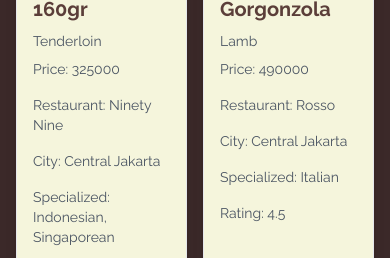
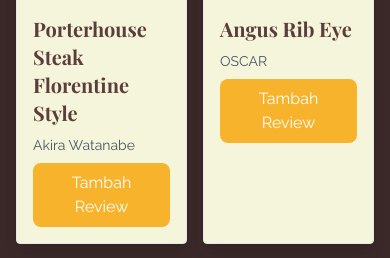
Before and after one commit to TSA-UI/referendum, a Django app: page /review/create-review-entry in a window 390 px wide. Shown: the part 4428-4686 px from the top of the page. Run offline with Django 5.2, Linux system fonts and the light colour scheme; data comes from the database, SQL or seed files in the repository; some libraries are stand-ins or nearby versions.

Commit message:
nambahin card di page ingin review menu apa, ajaxnya belom

```diff
--- a/review/admin.py
+++ b/review/admin.py
@@ -1,5 +1,5 @@
 from django.contrib import admin
-from .models import ReviewEntry  # Import your model
+from review.models import ReviewEntry  # Import your model
 
 class ReviewEntryAdmin(admin.ModelAdmin):
     list_display = ('id', 'user', 'rating', 'menu', 'place', 'description')  # Adjust fields as necessary
--- a/review/templates/create_review_entry.html
+++ b/review/templates/create_review_entry.html
@@ -1,9 +1,11 @@
 {% extends "base.html" %}
 {% include 'navbar.html' %}
+{% load static %}
 
 {% block meta %}
     <title>Menu Steak</title>
     <link href="https://fonts.googleapis.com/css2?family=Inter:wght@300;400;600&display=swap" rel="stylesheet">
+    <link href="https://fonts.googleapis.com/css2?family=Playfair+Display:wght@700&display=swap" rel="stylesheet">
     <link rel="stylesheet" href="/static/css/style.css">
 {% endblock meta %}
 
@@ -25,27 +27,17 @@
                 <img class="w-full h-64 object-cover" src="{{ menu.image }}" alt="{{ menu.menu }}">
             </div>
             <div class="px-4 md:px-6 py-4">
-                <div class="text-xl text-[#5B3E39] font-inter font-bold mb-2">
+                <div class="text-xl text-[#5B3E39] font-bold mb-2" style="font-family: 'Playfair Display', serif;">
                     {{ menu.menu }}
                 </div>
                 <div class="text-sm text-gray-600 mb-2">
-                    {{ menu.category }}
+                    {{ menu.restaurant_name }}
                 </div>
-                <div class="text-sm text-gray-600 mb-4">
-                    Price: {{ menu.price }}
-                </div>
-                <div class="text-sm text-gray-600 mb-4">
-                    Restaurant: {{ menu.restaurant_name }}
-                </div>
-                <div class="text-sm text-gray-600 mb-4">
-                    City: {{ menu.city }}
-                </div>
-                <div class="text-sm text-gray-600 mb-4">
-                    Specialized: {{ menu.specialized }}
-                </div>
-                <div class="text-sm text-gray-600 mb-4">
-                    Rating: {{ menu.rating }}
-                </div>
+                <button data-modal-target="crudModal" data-modal-toggle="crudModal"
+                    class="btn bg-[#F7B32B] hover:bg-[#F7A52B] text-white font-reguler py-2 px-4 rounded-lg transition duration-300 ease-in-out transform hover:-translate-y-1 hover:scale-105"
+                    onclick="showModal();">
+                    Tambah Review
+                 </button>
             </div>
         </div>
     {% endfor %}
@@ -54,5 +46,111 @@
 {% endblock content %}
 
 {% block script %}
-<script src="/static/js/ajax_menu.js"></script>
+<script src="/static/js/ajax_menu.js">
+
+async function refreshReviewEntries() {
+    document.getElementById("review_entry_cards").innerHTML = "";
+    document.getElementById("review_entry_cards").className = "";
+    const reviewEntries = await getReviewEntries();
+    let htmlString = "";
+    let classNameString = "";
+
+    if (reviewEntries.length === 0) {
+      classNameString = "flex flex-col items-center justify-center min-h-[24rem] p-6";
+      htmlString = `
+            <div class="flex flex-col items-center justify-center min-h-[24rem] p-6">
+                <img src="{% static 'image/sedih-banget.png' %}" alt="Sad face" class="w-32 h-32 mb-4"/>
+                <p class="text-center text-gray-600 mt-4">Belum ada data product pada mental health tracker.</p>
+            </div>
+        `;
+    }
+    else {
+      classNameString = "columns-1 sm:columns-2 lg:columns-3 gap-6 space-y-6 w-full"
+      reviewEntries.forEach((item) => {
+        const menu = DOMPurify.sanitize(item.fields.menu);
+        const place = DOMPurify.sanitize(item.fields.place);
+        console.log(item);
+
+        htmlString += `
+            <div class="relative bg-[#F5F5DC] shadow-lg rounded-lg overflow-hidden mb-6">
+            <!-- Product Details -->
+            <div class="p-4">
+                <!-- Product Name -->
+                <h3 class="font-bold text-xl text-[#5B3E39] mb-2">${item.fields.menu}</h3>
+
+                <!-- Product Price -->
+                <div class="flex items-center space-x-2 mb-2">
+                <p class="text-xl font-semibold text-indigo-600">${item.fields.place},</p>
+                </div>
+
+                <!-- Product Description -->
+                <p class="text-gray-600 mb-4">${item.fields.description}</p>
+            </div>
+            </div>`
+
+      });
+    }
+    document.getElementById("review_entry_cards").className = classNameString;
+    document.getElementById("review_entry_cards").innerHTML = htmlString;
+  }
+  refreshReviewEntries();
+
+  const modal = document.getElementById('crudModal');
+  const modalContent = document.getElementById('crudModalContent');
+
+  function showModal() {
+    console.log("HELLO");
+
+    const modal = document.getElementById('crudModal');
+    const modalContent = document.getElementById('crudModalContent');
+
+    modal.classList.remove('hidden');
+    setTimeout(() => {
+      modalContent.classList.remove('opacity-0', 'scale-95');
+      modalContent.classList.add('opacity-100', 'scale-100');
+    }, 50);
+  }
+
+  function hideModal() {
+    const modal = document.getElementById('crudModal');
+    const modalContent = document.getElementById('crudModalContent');
+
+    modalContent.classList.remove('opacity-100', 'scale-100');
+    modalContent.classList.add('opacity-0', 'scale-95');
+
+    setTimeout(() => {
+      modal.classList.add('hidden');
+    }, 150);
+  }
+
+  document.getElementById("cancelButton").addEventListener("click", hideModal);
+  document.getElementById("closeModalBtn").addEventListener("click", hideModal);
+
+  function addReviewEntry() {
+    fetch("{% url 'review:create-review-entry-ajax' %}", {
+      method: "POST",
+      body: new FormData(document.querySelector('#ReviewEntryForm')),
+    })
+      .then(response => {
+
+        console.log(response);
+        refreshReviewEntries()
+        console.log("AKOWKOWKOWOK");
+      }).catch(e => {
+        console.log(e);
+      })
+
+    document.getElementById("ReviewEntryForm").reset();
+    document.querySelector("[data-modal-toggle='crudModal']").click();
+
+    return false;
+  }
+  document.getElementById("ReviewEntryForm").addEventListener("submit", (e) => {
+    e.preventDefault();
+    addReviewEntry();
+  })
+
+</script>
+
+
 {% endblock script %}
--- a/review/templates/review.html
+++ b/review/templates/review.html
@@ -30,6 +30,9 @@
   </div>
 
   <div class="flex justify-center mt-0 mb-8"> <!--mt-4 itu margin top-->
+    <a href="{% url 'review:create_review_entry' %}">
+      <button class="bg-yellow-400 text-brown-800 py-2 px-4 rounded-lg shadow-md hover:bg-yellow-500 transition duration-300">Tambah Review tanpa AJAX</button>
+    </a>
     <button data-modal-target="crudModal" data-modal-toggle="crudModal"
       class="btn bg-[#F7B32B] hover:bg-[#F7A52B] text-white font-reguler py-2 px-4 rounded-lg transition duration-300 ease-in-out transform hover:-translate-y-1 hover:scale-105"
       onclick="showModal();">
```
Also changed, not shown: review/views.py (line endings or trailing spaces).
